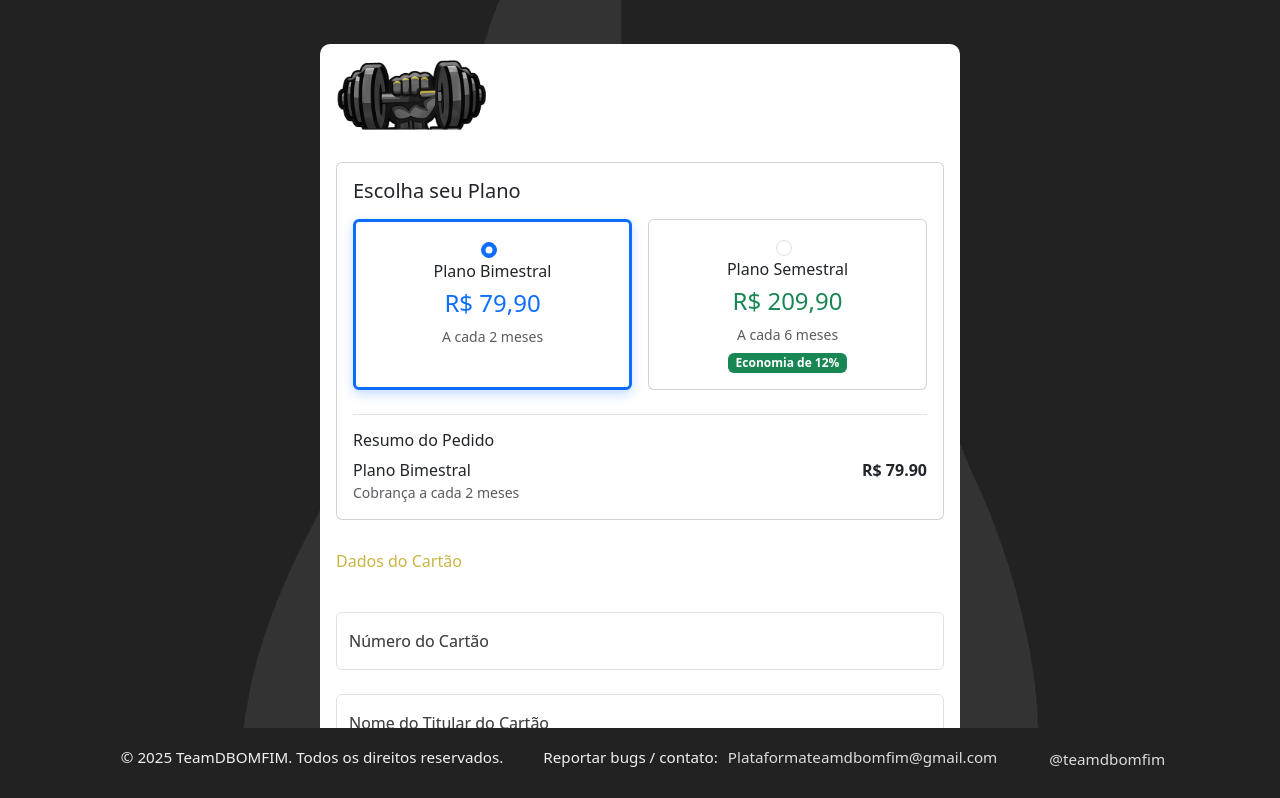
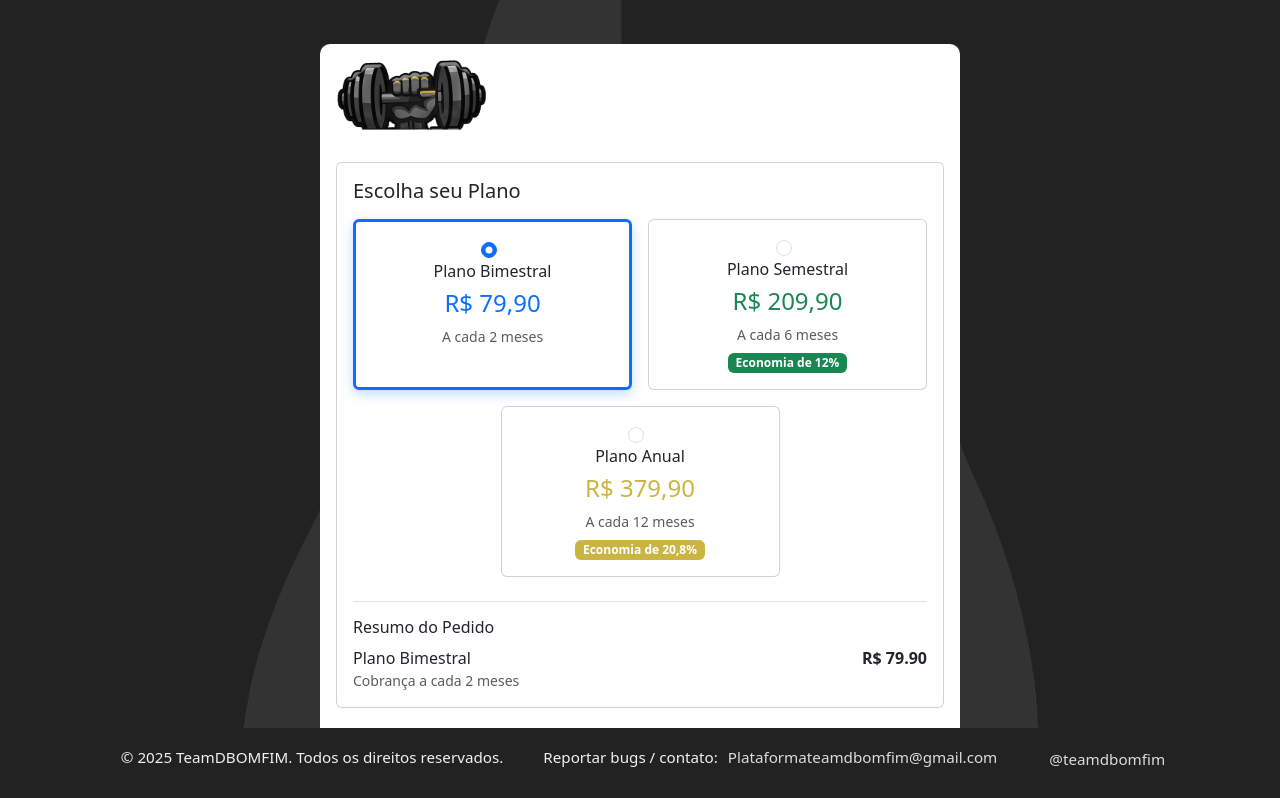
Before and after one commit to Cod-Rivers/personalfit, a Next.js app: page /pagamento in a window 1280 px wide. Shown: the top 798 px of the page. Built offline with nearby package versions, Linux system fonts and the light colour scheme.

Commit message:
adicionado pagamento anual

```diff
--- a/src/app/pagamento/interface.ts
+++ b/src/app/pagamento/interface.ts
@@ -5,7 +5,7 @@ export enum EPaymentTypes {
     PIX = 'PIX'
 }
 
-export type TPlanCycle = 'BIMONTHLY' | 'SEMIANNUALLY';
+export type TPlanCycle = 'BIMONTHLY' | 'SEMIANNUALLY'| 'YEARLY';
 
 export interface IPlan{
     name: string;
--- a/src/app/pagamento/page.tsx
+++ b/src/app/pagamento/page.tsx
@@ -6,7 +6,7 @@ import './styles.css';
 import { CreditCardPayment } from './paymentTypes/CreditCard';
 import { PixPayment } from './paymentTypes/pix';
 
-type PlanType = 'BIMONTHLY' | 'SEMIANNUALLY';
+type PlanType = 'BIMONTHLY' | 'SEMIANNUALLY' | 'YEARLY';
 
 const Payment: React.FC = () => {
     const [selectedPlan, setSelectedPlan] =
@@ -23,6 +23,12 @@ const Payment: React.FC = () => {
             value: 209.9,
             cycle: 'SEMIANNUALLY' as const,
             description: 'Cobrança a cada 6 meses',
+        },
+        YEARLY: {
+            name: 'Plano Anual',
+            value: 379.9,
+            cycle: 'YEARLY' as const,
+            description: 'Cobrança a cada 12 meses',
         },
     };
 
@@ -47,8 +53,8 @@ const Payment: React.FC = () => {
                                     Escolha seu Plano
                                 </h5>
 
-                                {/* Seletor de Planos */}
                                 <div className="row g-3 mb-4">
+                                    {/* Primeira linha: Bimestral e Semestral */}
                                     <div className="col-12 col-md-6">
                                         <div
                                             className={`card h-100 cursor-pointer ${selectedPlan === 'BIMONTHLY' ? 'border-primary border-3' : ''}`}
@@ -122,9 +128,58 @@ const Payment: React.FC = () => {
                                             </div>
                                         </div>
                                     </div>
+                                    {/* Segunda linha: Plano Anual centralizado */}
+                                    <div className="col-12 col-md-6 offset-md-3">
+                                        <div
+                                            className={`card h-100 cursor-pointer ${selectedPlan === 'YEARLY' ? 'border-primary border-3' : ''}`}
+                                            onClick={() =>
+                                                setSelectedPlan('YEARLY')
+                                            }
+                                            style={{ cursor: 'pointer' }}
+                                        >
+                                            <div className="card-body text-center">
+                                                <input
+                                                    type="radio"
+                                                    name="plan"
+                                                    checked={
+                                                        selectedPlan ===
+                                                        'YEARLY'
+                                                    }
+                                                    onChange={() =>
+                                                        setSelectedPlan(
+                                                            'YEARLY',
+                                                        )
+                                                    }
+                                                    className="form-check-input me-2"
+                                                />
+                                                <h6 className="card-title">
+                                                    Plano Anual
+                                                </h6>
+                                                <p
+                                                    className="h4 mb-2"
+                                                    style={{
+                                                        color: 'var(--color-gold)',
+                                                    }}
+                                                >
+                                                    R$ 379,90
+                                                </p>
+                                                <p className="text-muted small mb-1">
+                                                    A cada 12 meses
+                                                </p>
+                                                <span
+                                                    className="badge"
+                                                    style={{
+                                                        backgroundColor:
+                                                            'var(--color-gold)',
+                                                        color: '#fff',
+                                                    }}
+                                                >
+                                                    Economia de 20,8%
+                                                </span>
+                                            </div>
+                                        </div>
+                                    </div>
                                 </div>
-
-                                {/* Resumo */}
                                 <div className="border-top pt-3">
                                     <h6>Resumo do Pedido</h6>
                                     <div className="d-flex justify-content-between">
--- a/src/app/pagamento/paymentTypes/CreditCard.tsx
+++ b/src/app/pagamento/paymentTypes/CreditCard.tsx
@@ -3,7 +3,7 @@ import { Api } from '@/app/utils/api';
 
 interface CreditCardPaymentProps {
     planValue: number;
-    planCycle: 'BIMONTHLY' | 'SEMIANNUALLY';
+    planCycle: 'BIMONTHLY' | 'SEMIANNUALLY' | 'YEARLY';
 }
 
 export const CreditCardPayment = ({
```
